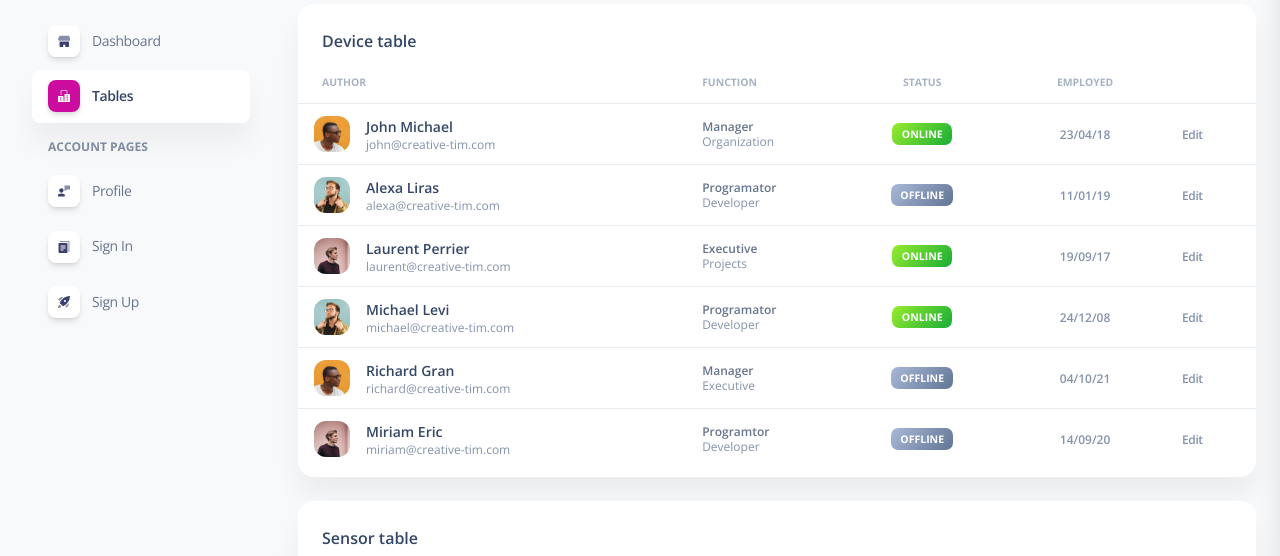
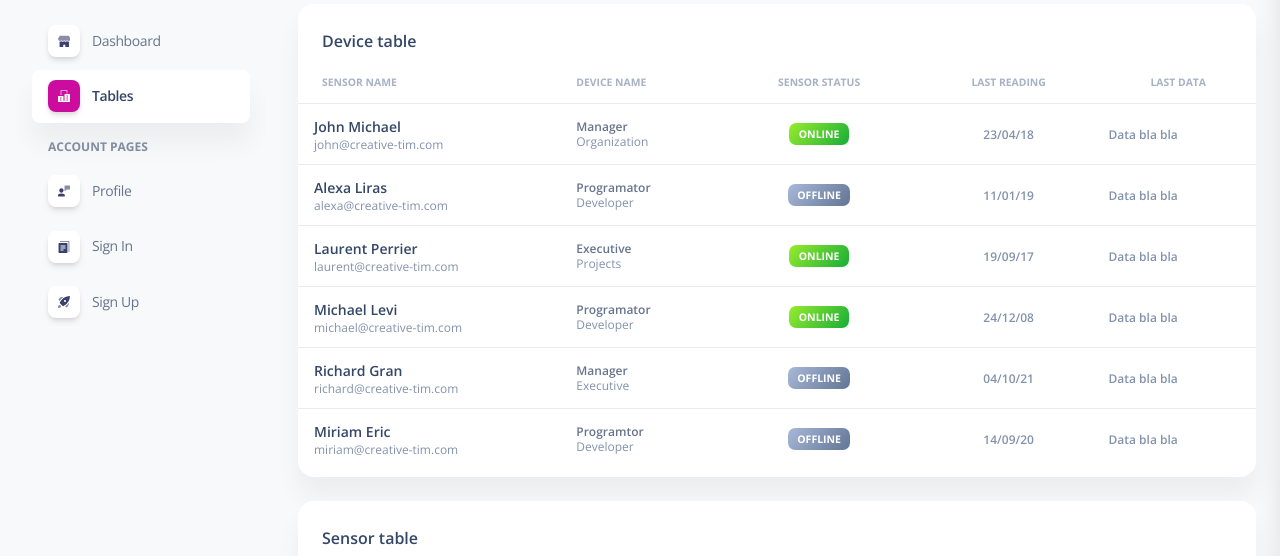
Before and after one commit to HakimBaru/iot, a website: page pages/tables.html in a window 1280 px wide. Shown: the part 99-655 px from the top of the page. Drawn offline with nearby package versions, Linux system fonts and the light colour scheme.

Commit message:
Update tables.html

```diff
--- a/pages/tables.html
+++ b/pages/tables.html
@@ -240,20 +240,17 @@
                 <table class="table align-items-center mb-0">
                   <thead>
                     <tr>
-                      <th class="text-uppercase text-secondary text-xxs font-weight-bolder opacity-7">Author</th>
-                      <th class="text-uppercase text-secondary text-xxs font-weight-bolder opacity-7 ps-2">Function</th>
-                      <th class="text-center text-uppercase text-secondary text-xxs font-weight-bolder opacity-7">Status</th>
-                      <th class="text-center text-uppercase text-secondary text-xxs font-weight-bolder opacity-7">Employed</th>
-                      <th class="text-secondary opacity-7"></th>
+                      <th class="text-uppercase text-secondary text-xxs font-weight-bolder opacity-7">Sensor Name</th>
+                      <th class="text-uppercase text-secondary text-xxs font-weight-bolder opacity-7 ps-2">Device Name</th>
+                      <th class="text-center text-uppercase text-secondary text-xxs font-weight-bolder opacity-7">Sensor Status</th>
+                      <th class="text-center text-uppercase text-secondary text-xxs font-weight-bolder opacity-7">Last Reading</th>
+                      <th class="text-center text-uppercase text-secondary text-xxs font-weight-bolder opacity-7">Last Data</th>
                     </tr>
                   </thead>
                   <tbody>
                     <tr>
                       <td>
                         <div class="d-flex px-2 py-1">
-                          <div>
-                            <img src="../assets/img/team-2.jpg" class="avatar avatar-sm me-3" alt="user1">
-                          </div>
                           <div class="d-flex flex-column justify-content-center">
                             <h6 class="mb-0 text-sm">John Michael</h6>
                             <p class="text-xs text-secondary mb-0">john@creative-tim.com</p>
@@ -271,17 +268,12 @@
                         <span class="text-secondary text-xs font-weight-bold">23/04/18</span>
                       </td>
                       <td class="align-middle">
-                        <a href="javascript:;" class="text-secondary font-weight-bold text-xs" data-toggle="tooltip" data-original-title="Edit user">
-                          Edit
-                        </a>
+                        <span class="text-secondary text-xs font-weight-bold">Data bla bla</span>
                       </td>
                     </tr>
                     <tr>
                       <td>
                         <div class="d-flex px-2 py-1">
-                          <div>
-                            <img src="../assets/img/team-3.jpg" class="avatar avatar-sm me-3" alt="user2">
-                          </div>
                           <div class="d-flex flex-column justify-content-center">
                             <h6 class="mb-0 text-sm">Alexa Liras</h6>
                             <p class="text-xs text-secondary mb-0">alexa@creative-tim.com</p>
@@ -299,17 +291,13 @@
                         <span class="text-secondary text-xs font-weight-bold">11/01/19</span>
                       </td>
                       <td class="align-middle">
-                        <a href="javascript:;" class="text-secondary font-weight-bold text-xs" data-toggle="tooltip" data-original-title="Edit user">
-                          Edit
-                        </a>
+                        <span class="text-secondary text-xs font-weight-bold">Data bla bla</span>
+
                       </td>
                     </tr>
                     <tr>
                       <td>
                         <div class="d-flex px-2 py-1">
-                          <div>
-                            <img src="../assets/img/team-4.jpg" class="avatar avatar-sm me-3" alt="user3">
-                          </div>
                           <div class="d-flex flex-column justify-content-center">
                             <h6 class="mb-0 text-sm">Laurent Perrier</h6>
                             <p class="text-xs text-secondary mb-0">laurent@creative-tim.com</p>
@@ -327,17 +315,13 @@
                         <span class="text-secondary text-xs font-weight-bold">19/09/17</span>
                       </td>
                       <td class="align-middle">
-                        <a href="javascript:;" class="text-secondary font-weight-bold text-xs" data-toggle="tooltip" data-original-title="Edit user">
-                          Edit
-                        </a>
+                        <span class="text-secondary text-xs font-weight-bold">Data bla bla</span>
+
                       </td>
                     </tr>
                     <tr>
                       <td>
                         <div class="d-flex px-2 py-1">
-                          <div>
-                            <img src="../assets/img/team-3.jpg" class="avatar avatar-sm me-3" alt="user4">
-                          </div>
                           <div class="d-flex flex-column justify-content-center">
                             <h6 class="mb-0 text-sm">Michael Levi</h6>
                             <p class="text-xs text-secondary mb-0">michael@creative-tim.com</p>
@@ -355,17 +339,12 @@
                         <span class="text-secondary text-xs font-weight-bold">24/12/08</span>
                       </td>
                       <td class="align-middle">
-                        <a href="javascript:;" class="text-secondary font-weight-bold text-xs" data-toggle="tooltip" data-original-title="Edit user">
-                          Edit
-                        </a>
+                        <span class="text-secondary text-xs font-weight-bold">Data bla bla</span>
                       </td>
                     </tr>
                     <tr>
                       <td>
                         <div class="d-flex px-2 py-1">
-                          <div>
-                            <img src="../assets/img/team-2.jpg" class="avatar avatar-sm me-3" alt="user5">
-                          </div>
                           <div class="d-flex flex-column justify-content-center">
                             <h6 class="mb-0 text-sm">Richard Gran</h6>
                             <p class="text-xs text-secondary mb-0">richard@creative-tim.com</p>
@@ -383,17 +362,12 @@
                         <span class="text-secondary text-xs font-weight-bold">04/10/21</span>
                       </td>
                       <td class="align-middle">
-                        <a href="javascript:;" class="text-secondary font-weight-bold text-xs" data-toggle="tooltip" data-original-title="Edit user">
-                          Edit
-                        </a>
+                        <span class="text-secondary text-xs font-weight-bold">Data bla bla</span>
                       </td>
                     </tr>
                     <tr>
                       <td>
                         <div class="d-flex px-2 py-1">
-                          <div>
-                            <img src="../assets/img/team-4.jpg" class="avatar avatar-sm me-3" alt="user6">
-                          </div>
                           <div class="d-flex flex-column justify-content-center">
                             <h6 class="mb-0 text-sm">Miriam Eric</h6>
                             <p class="text-xs text-secondary mb-0">miriam@creative-tim.com</p>
@@ -411,9 +385,7 @@
                         <span class="text-secondary text-xs font-weight-bold">14/09/20</span>
                       </td>
                       <td class="align-middle">
-                        <a href="javascript:;" class="text-secondary font-weight-bold text-xs" data-toggle="tooltip" data-original-title="Edit user">
-                          Edit
-                        </a>
+                        <span class="text-secondary text-xs font-weight-bold">Data bla bla</span>
                       </td>
                     </tr>
                   </tbody>
@@ -429,7 +401,7 @@
             <div class="card-header pb-0">
               <h6>Sensor table</h6>
             </div>
-            <div class="card-body px-0 pt-0 pb-2">
+            <!-- <div class="card-body px-0 pt-0 pb-2">
               <div class="table-responsive p-0">
                 <table class="table align-items-center justify-content-center mb-0">
                   <thead>
@@ -643,7 +615,7 @@
                   </tbody>
                 </table>
               </div>
-            </div>
+            </div> -->
           </div>
         </div>
       </div>
```
